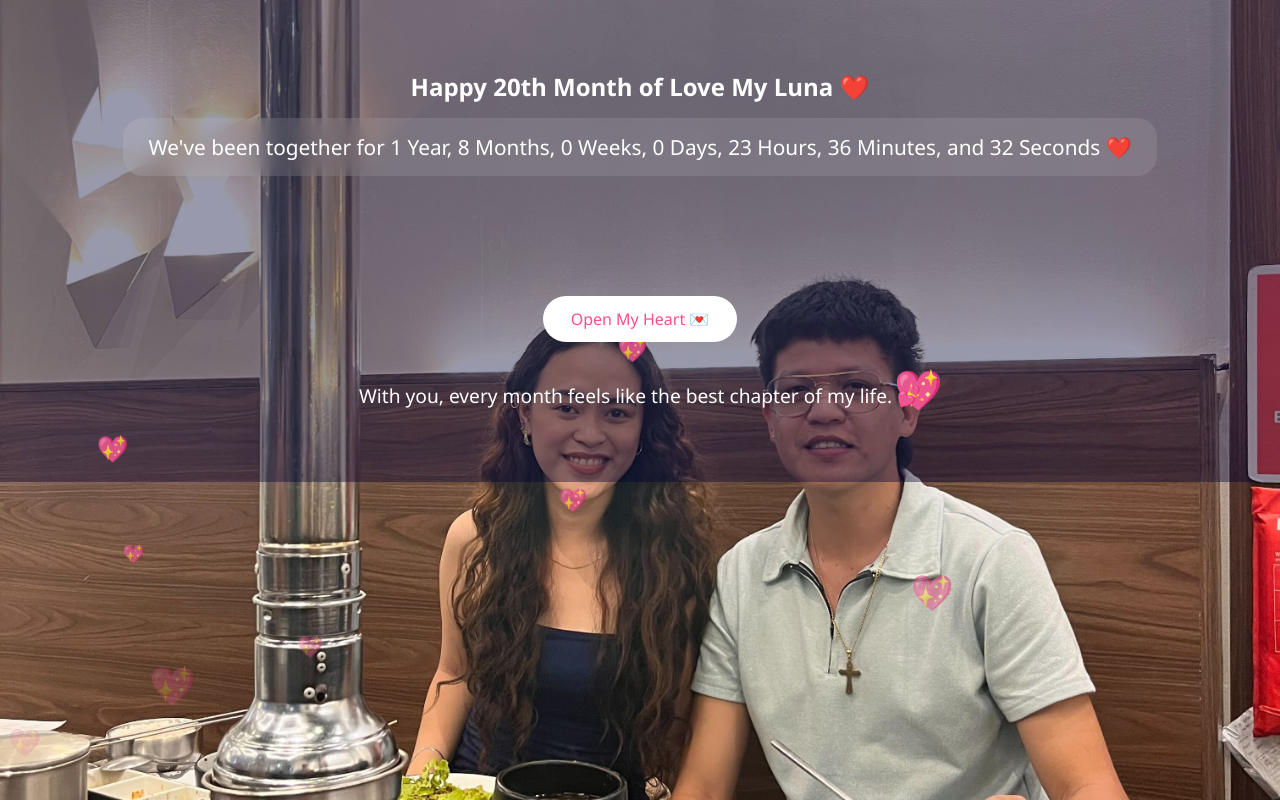
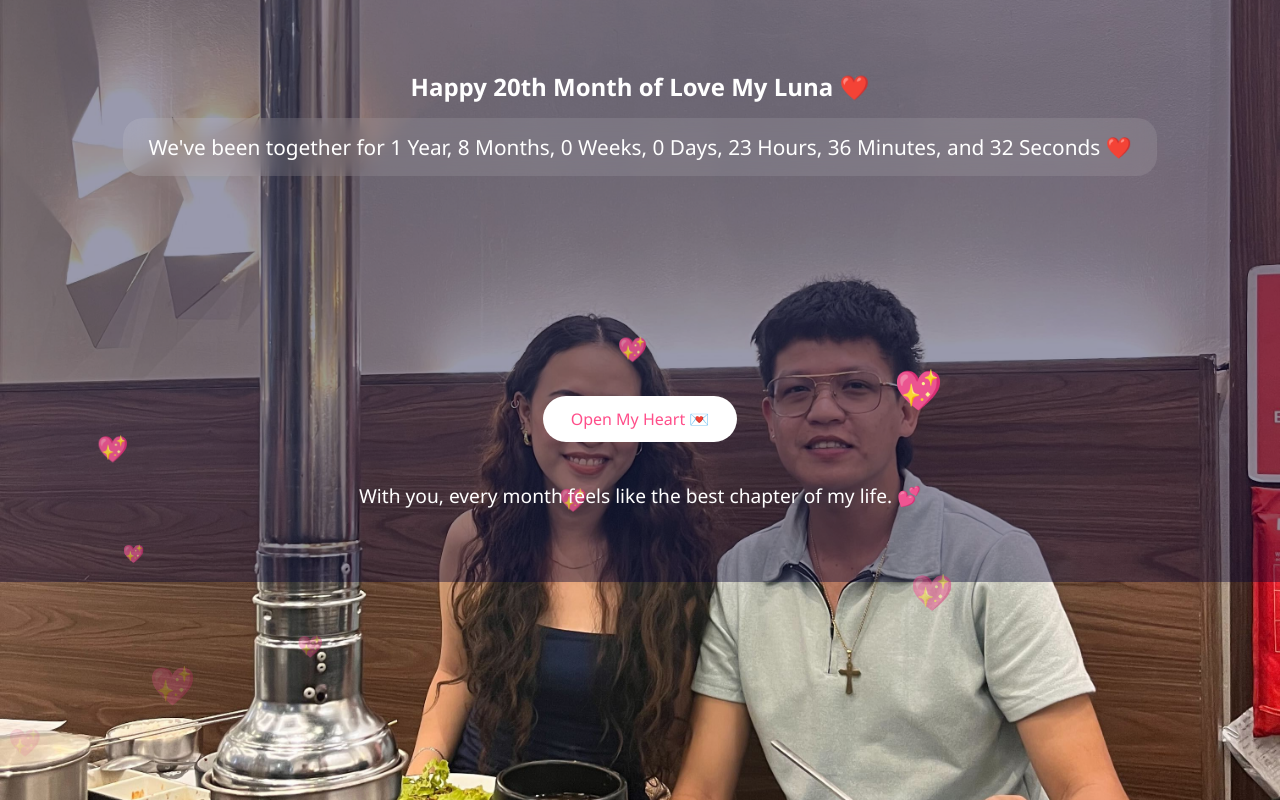
Before and after one commit to justineAm/happy-monthsary, a plain HTML site: page index.html in a window 1280 px wide. Drawn offline with Linux system fonts and the light colour scheme.

```diff
--- a/index.html
+++ b/index.html
@@ -114,7 +114,7 @@
     cursor:pointer;
     transition:0.3s;
     display: block;
-    margin: 120px auto 0; /* moves button further down */
+    margin: 220px auto 0; /* moves button further down */
     padding: 12px 28px;
     border: none;
     border-radius: 30px;
```
